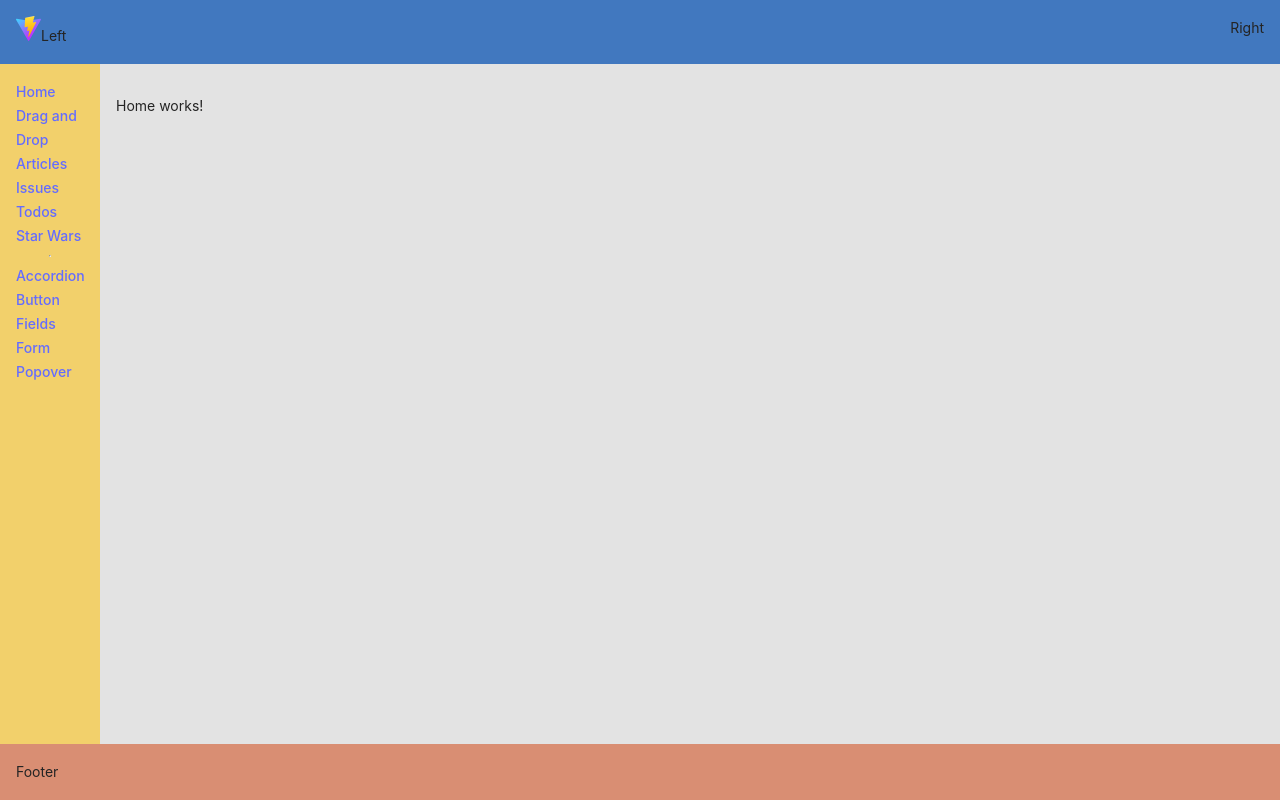
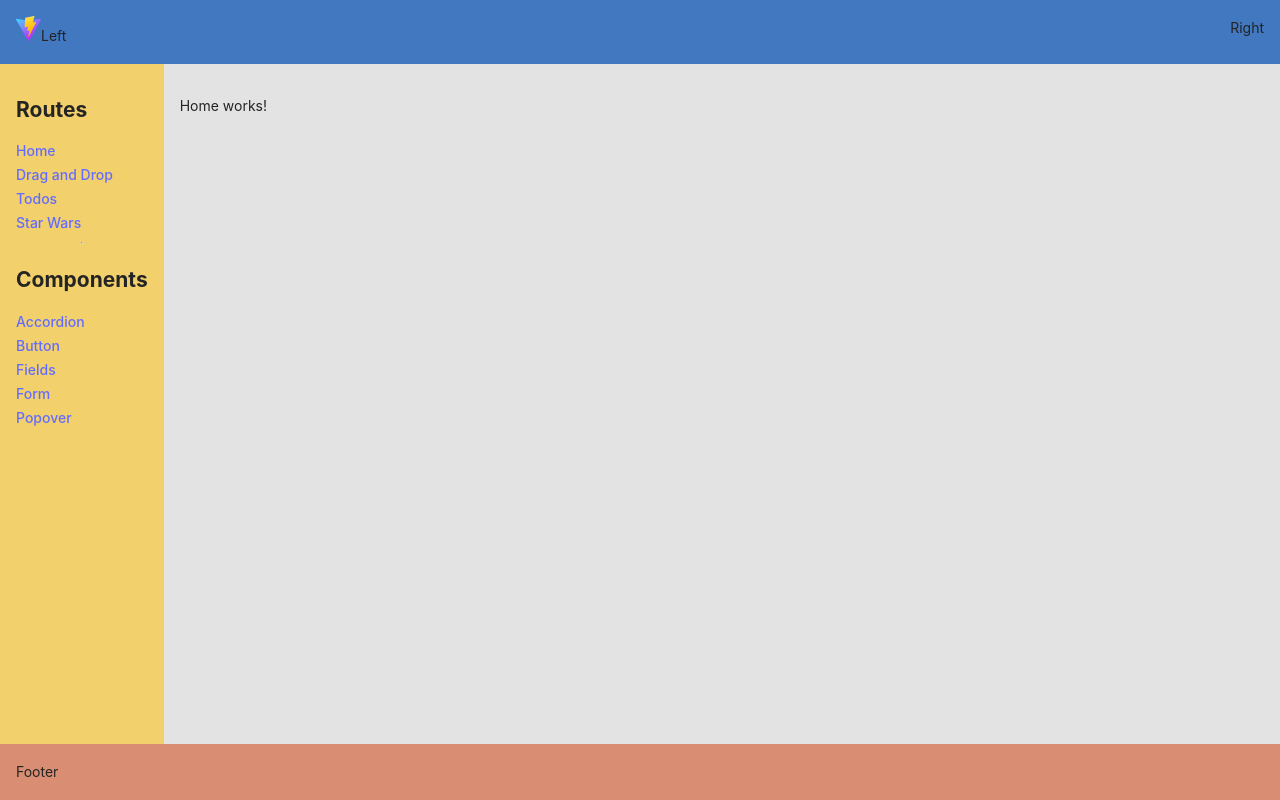
Before and after one commit to atwright147/react-playground, a React (Vite) app: page / in a window 1280 px wide. Built offline with nearby package versions, Linux system fonts and the light colour scheme; what react-dnd-multi-backend would draw is missing.

Commit message:
update nav

```diff
--- a/src/components/Nav/Nav.tsx
+++ b/src/components/Nav/Nav.tsx
@@ -4,13 +4,13 @@ import styles from './Nav.module.scss';
 
 export const Nav = (): JSX.Element => (
   <nav className={styles.nav} aria-label="Primary">
+    <h2>Routes</h2>
     <NavLink className={styles.link} to="/">Home</NavLink>
     <NavLink className={styles.link} to="/drag-and-drop">Drag and Drop</NavLink>
-    <NavLink className={styles.link} to="/articles">Articles</NavLink>
-    <NavLink className={styles.link} to="/issues">Issues</NavLink>
     <NavLink className={styles.link} to="/todos">Todos</NavLink>
     <NavLink className={styles.link} to="/starwars">Star Wars</NavLink>
     <hr />
+    <h2>Components</h2>
     <NavLink className={styles.link} to="/components/accordion">Accordion</NavLink>
     <NavLink className={styles.link} to="/components/button">Button</NavLink>
     <NavLink className={styles.link} to="/components/fields">Fields</NavLink>
--- a/src/routes/Root/Root.scss
+++ b/src/routes/Root/Root.scss
@@ -28,7 +28,7 @@ body {
   display: grid;
   height: 100%;
 
-  grid-template-columns: 100px 1fr;
+  grid-template-columns: auto 1fr;
   grid-template-rows: auto 1fr auto;  /* 1fr causes the middle row to fill remaining space */
   grid-template-areas:
     "header  header"
```
